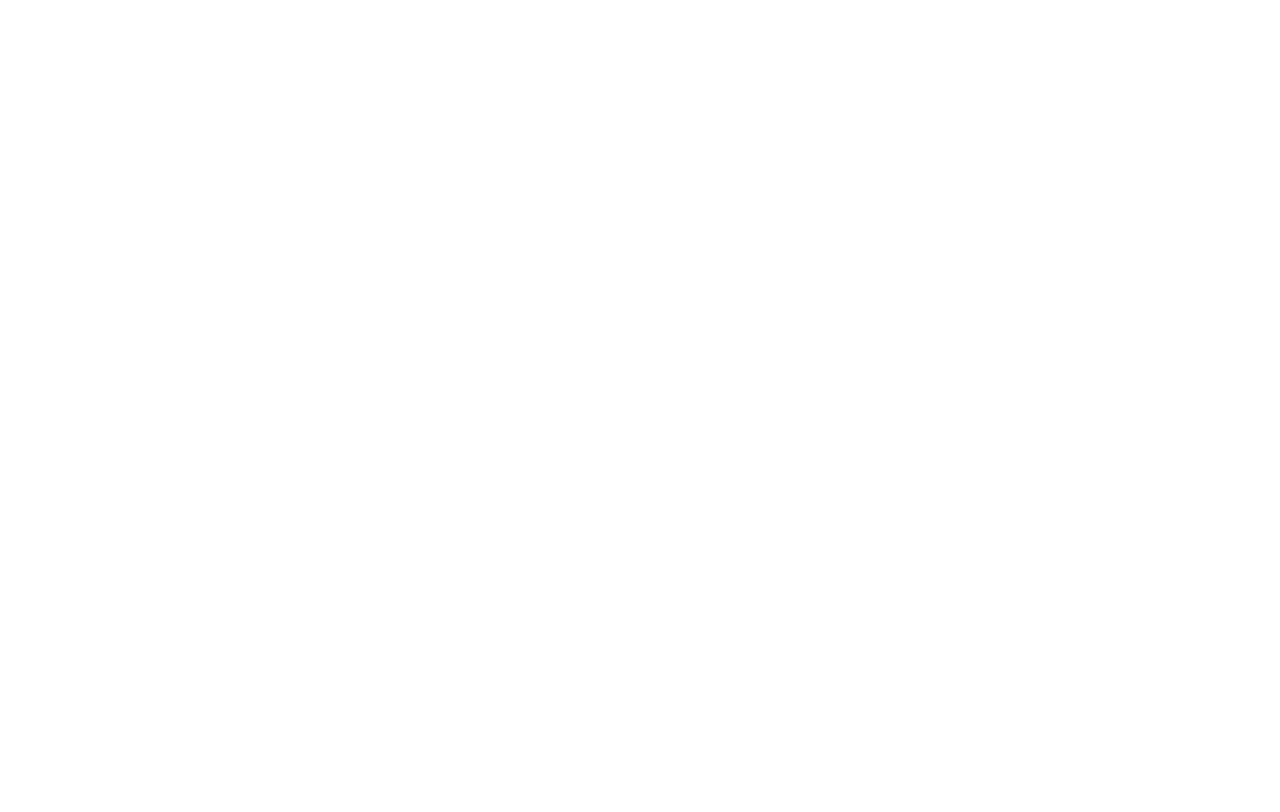
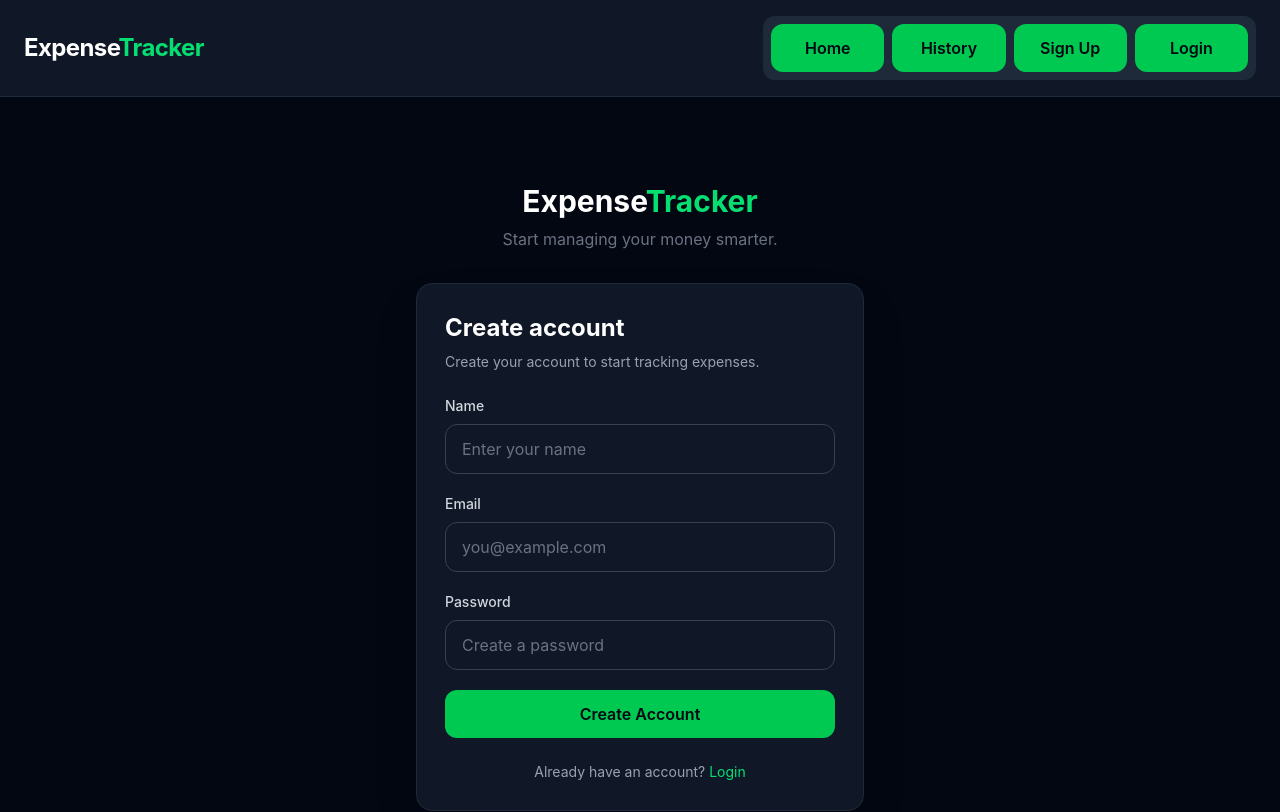
Before and after one commit to hiteshbhatnager/expense-tracker, a React (Vite) app: page /signup in a window 1280 px wide. Before the commit this address had no page. Shown: the top 812 px of the page. Built offline with nearby package versions, Linux system fonts and the light colour scheme.

Commit message:
make login and signup page

```diff
--- a/src/App.jsx
+++ b/src/App.jsx
@@ -2,7 +2,7 @@
 import './App.css'
 import { Routes, Route } from 'react-router-dom'
 
-import { Home, About, Contact } from './pages'
+import { Home, About, Contact, SignUp, Login } from './pages'
 import Layout from './layout'
 
 function App() {
@@ -15,6 +15,8 @@
           <Route index element={<Home />} />
           <Route path="about" element={<About />} />
           <Route path="contact" element={<Contact />} />
+          <Route path='signup' element={<SignUp />} />
+          <Route path='login' element={<Login />} />
         </Route>
       </Routes>
     </>
--- a/src/components/button.jsx
+++ b/src/components/button.jsx
@@ -1,32 +1,27 @@
-import React from 'react'
-import { useNavigate } from 'react-router-dom'
-
 function Button({
-    type = "",
+    type = "button",
     text,
-    onclick,
-    to
+    onClick,
 }) {
-
-    const navigate = useNavigate()
     return (
-        <>
-            <button
-                onClick={() => navigate(to)}
-                className="
-                    px-4 py-2
-                    rounded-lg
-                    text-sm
-                    font-medium
-                    text-gray-300
-                    hover:text-white
-                    hover:bg-gray-700
-                    transition
-                ">
-                {text}
-            </button>
-        </>
-    )
+        <button
+            type={type}
+            onClick={onClick}
+            className="
+                w-full
+                px-4 py-3
+                rounded-xl
+                bg-green-500
+                text-gray-950
+                font-semibold
+                hover:bg-green-400
+                active:scale-[0.98]
+                transition
+            "
+        >
+            {text}
+        </button>
+    );
 }
 
-export default Button
+export default Button;
--- a/src/components/navbar.jsx
+++ b/src/components/navbar.jsx
@@ -1,7 +1,10 @@
 import React from "react";
 import Button from "./button";
+import { useNavigate } from "react-router-dom";
 
 function Navbar() {
+    const navigate = useNavigate();
+
     return (
         <nav className="
             w-full
@@ -29,13 +32,30 @@
                 flex items-center
                 gap-2
                 bg-gray-800
-                p-1
+                p-2
                 rounded-xl
+                w-[40%]
             ">
-                <Button text="Weekly" to="weekly" />
-                <Button text="Monthly" to="Monthly" />
-                <Button text="Yearly" to="Yearly" />
-                <Button text="History" to="History" />
+                <Button
+                    text="Home"
+                    onClick={() => navigate("/")}
+                />
+
+
+                <Button
+                    text="History"
+                    onClick={() => navigate("/history")}
+                />
+
+                <Button
+                    text="Sign Up"
+                    onClick={() => navigate("/signup")}
+                />
+
+                <Button
+                    text="Login"
+                    onClick={() => navigate("/login")}
+                />
 
             </div>
 
--- a/src/pages/home.jsx
+++ b/src/pages/home.jsx
@@ -41,6 +41,22 @@
                         text="- Spend Money"
                     />
 
+                </div >
+                <div className="flex gap-4 mt-6 flex-col">
+                    <Button
+                        text="Weekly"
+                        onClick={() => navigate("/weekly")}
+                    />
+
+                    <Button
+                        text="Monthly"
+                        onClick={() => navigate("/monthly")}
+                    />
+
+                    <Button
+                        text="Yearly"
+                        onClick={() => navigate("/yearly")}
+                    />
                 </div>
 
             </section>
--- a/src/pages/index.js
+++ b/src/pages/index.js
@@ -1,3 +1,5 @@
 export { default as Home } from './home'
 export { default as About } from './about'
 export { default as Contact } from './contact'
+export { default as SignUp } from './signup'
+export { default as Login } from './login'
--- /dev/null
+++ b/src/pages/login.jsx
@@ -0,0 +1,131 @@
+import React, { useState } from "react";
+import { Link } from "react-router-dom";
+import Input from "../components/input";
+import Button from "../components/button";
+
+function Login() {
+    const [form, setForm] = useState({
+        email: "",
+        password: "",
+    });
+
+    const handleChange = (e) => {
+        setForm({
+            ...form,
+            [e.target.name]: e.target.value,
+        });
+    };
+
+    const handleSubmit = (e) => {
+        e.preventDefault();
+
+        // Appwrite login logic will go here
+        console.log(form);
+    };
+
+    return (
+        <main className="min-h-screen bg-gray-950 text-white flex items-center justify-center px-4">
+
+            <div className="w-full max-w-md">
+
+                {/* Brand */}
+                <div className="text-center mb-8">
+
+                    <h1 className="text-3xl font-bold">
+                        Expense<span className="text-green-400">Tracker</span>
+                    </h1>
+
+                    <p className="text-gray-500 mt-2">
+                        Welcome back. Let's check your money.
+                    </p>
+
+                </div>
+
+
+                {/* Card */}
+                <div className="
+                    bg-gray-900
+                    border border-gray-800
+                    rounded-2xl
+                    p-7
+                    shadow-2xl
+                ">
+
+                    <h2 className="text-2xl font-bold">
+                        Welcome back
+                    </h2>
+
+                    <p className="text-gray-400 text-sm mt-2">
+                        Login to continue to your dashboard.
+                    </p>
+
+
+                    <form
+                        onSubmit={handleSubmit}
+                        className="mt-6 space-y-5"
+                    >
+
+                        <Input
+                            text="Email"
+                            type="email"
+                            placeholder="you@example.com"
+                            name="email"
+                            value={form.email}
+                            onChange={handleChange}
+                        />
+
+                        <Input
+                            text="Password"
+                            type="password"
+                            placeholder="Enter your password"
+                            name="password"
+                            value={form.password}
+                            onChange={handleChange}
+                        />
+
+                        <div className="flex justify-end">
+                            <button
+                                type="button"
+                                className="
+                                    text-sm
+                                    text-green-400
+                                    hover:text-green-300
+                                "
+                            >
+                                Forgot password?
+                            </button>
+                        </div>
+
+                        <Button
+                            type="submit"
+                            text="Login"
+                        />
+
+                    </form>
+
+
+                    <p className="
+                        text-center
+                        text-sm
+                        text-gray-400
+                        mt-6
+                    ">
+                        Don't have an account?{" "}
+
+                        <Link
+                            to="/signup"
+                            className="text-green-400 hover:text-green-300"
+                        >
+                            Create account
+                        </Link>
+                    </p>
+
+                </div>
+
+            </div>
+
+        </main>
+    );
+}
+
+export default Login;
--- /dev/null
+++ b/src/pages/signup.jsx
@@ -0,0 +1,126 @@
+import React, { useState } from "react";
+import { Link } from "react-router-dom";
+import Input from "../components/input";
+import Button from "../components/button";
+
+function Signup() {
+    const [form, setForm] = useState({
+        name: "",
+        email: "",
+        password: "",
+    });
+
+    const handleChange = (e) => {
+        setForm({
+            ...form,
+            [e.target.name]: e.target.value,
+        });
+    };
+
+    const handleSubmit = (e) => {
+        e.preventDefault();
+
+        // Appwrite signup logic will go here
+        console.log(form);
+    };
+
+    return (
+        <main className="min-h-screen bg-gray-950 text-white flex items-center justify-center px-4">
+
+            <div className="w-full max-w-md">
+
+                {/* Brand */}
+                <div className="text-center mb-8">
+                    <h1 className="text-3xl font-bold">
+                        Expense<span className="text-green-400">Tracker</span>
+                    </h1>
+
+                    <p className="text-gray-500 mt-2">
+                        Start managing your money smarter.
+                    </p>
+                </div>
+
+
+                {/* Card */}
+                <div className="
+                    bg-gray-900
+                    border border-gray-800
+                    rounded-2xl
+                    p-7
+                    shadow-2xl
+                ">
+
+                    <h2 className="text-2xl font-bold">
+                        Create account
+                    </h2>
+
+                    <p className="text-gray-400 text-sm mt-2">
+                        Create your account to start tracking expenses.
+                    </p>
+
+
+                    <form
+                        onSubmit={handleSubmit}
+                        className="mt-6 space-y-5"
+                    >
+
+                        <Input
+                            text="Name"
+                            type="text"
+                            placeholder="Enter your name"
+                            name="name"
+                            value={form.name}
+                            onChange={handleChange}
+                        />
+
+                        <Input
+                            text="Email"
+                            type="email"
+                            placeholder="you@example.com"
+                            name="email"
+                            value={form.email}
+                            onChange={handleChange}
+                        />
+
+                        <Input
+                            text="Password"
+                            type="password"
+                            placeholder="Create a password"
+                            name="password"
+                            value={form.password}
+                            onChange={handleChange}
+                        />
+
+                        <Button
+                            type="submit"
+                            text="Create Account"
+                        />
+
+                    </form>
+
+
+                    <p className="
+                        text-center
+                        text-sm
+                        text-gray-400
+                        mt-6
+                    ">
+                        Already have an account?{" "}
+
+                        <Link
+                            to="/login"
+                            className="text-green-400 hover:text-green-300"
+                        >
+                            Login
+                        </Link>
+                    </p>
+
+                </div>
+
+            </div>
+
+        </main>
+    );
+}
+
+export default Signup;
```
